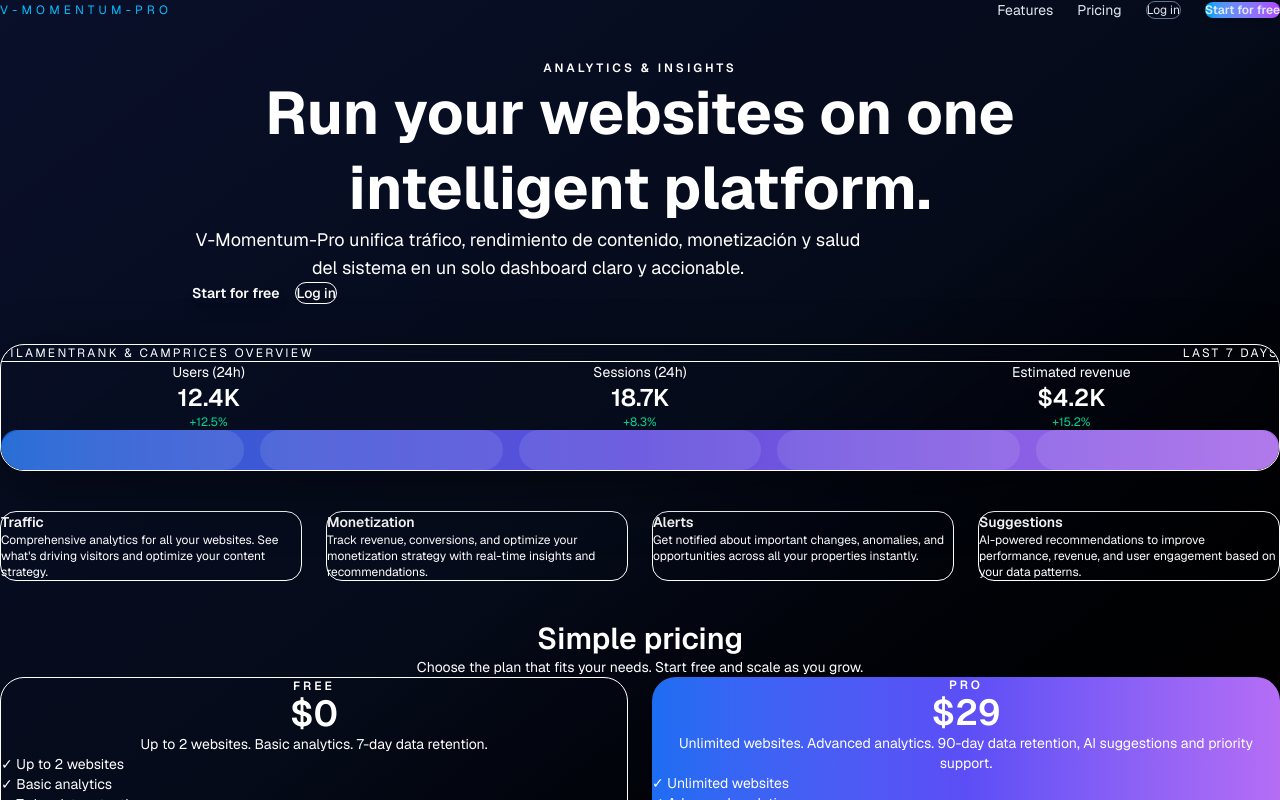
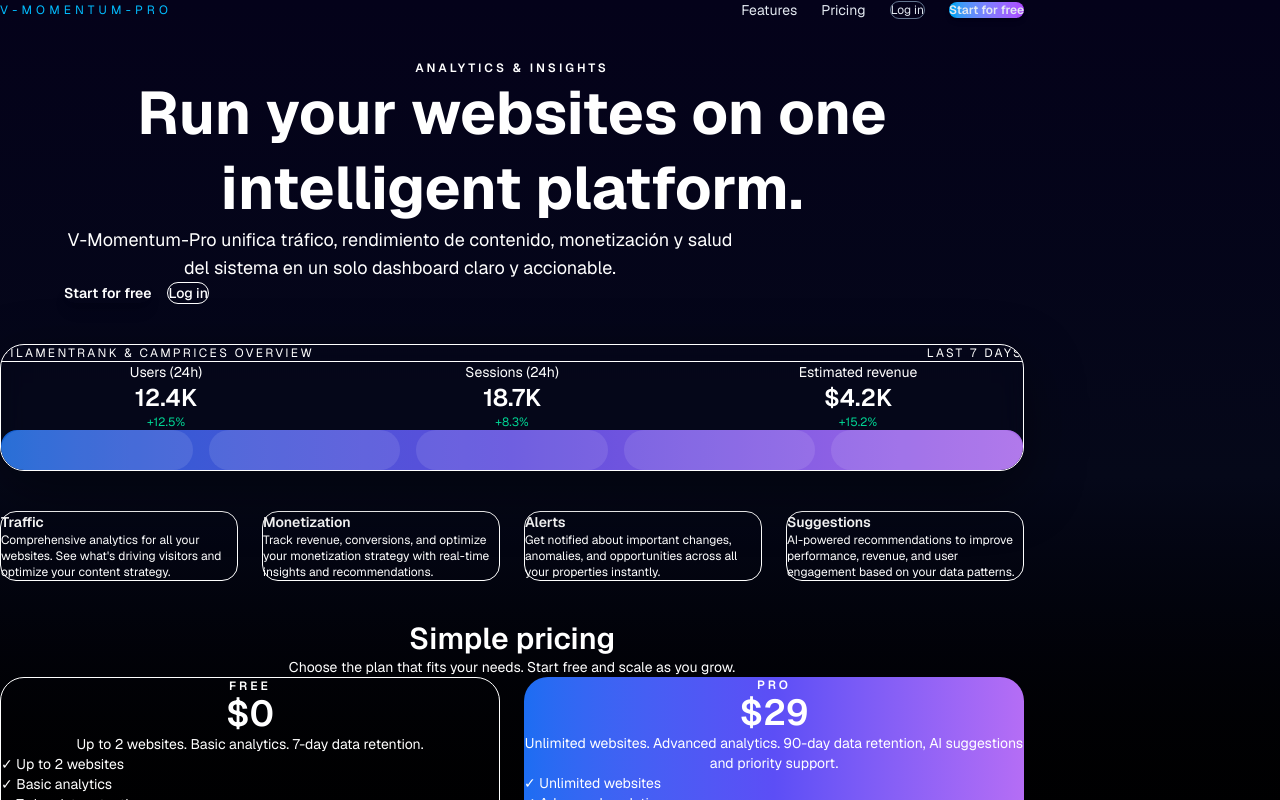
Before and after one commit to gemamaxgroup-ai/v-momentum-pro, a Next.js app: page / in a window 1280 px wide. Shown: the top 800 px of the page. Built offline with nearby package versions, Linux system fonts and the light colour scheme.

Commit message:
style: adjust layout width and global gradient for clearer centered hero

```diff
--- a/app/layout.tsx
+++ b/app/layout.tsx
@@ -27,7 +27,7 @@
       <body
         className={`${geistSans.variable} ${geistMono.variable} antialiased font-sans min-h-screen`}
       >
-        <div className="min-h-screen bg-gradient-to-br from-[#0A0F2A] via-[#050B19] to-[#000000] text-white">
+        <div className="min-h-screen bg-gradient-to-b from-[#04021a] via-[#050819] to-[#000000] text-white">
           {children}
         </div>
       </body>
--- a/components/landing/LandingPage.tsx
+++ b/components/landing/LandingPage.tsx
@@ -5,7 +5,7 @@
 export default function LandingPage() {
   return (
     <div className="w-full text-white">
-      <div className="w-full max-w-7xl mx-auto px-6 pt-28 pb-28 flex flex-col gap-10">
+      <div className="w-full max-w-5xl mx-auto px-6 pt-28 pb-28 flex flex-col gap-10">
         {/* NAV SUPERIOR */}
         <header className="flex items-center justify-between gap-4">
           <Link href="/" className="text-xs tracking-[0.35em] text-sky-400 uppercase hover:text-sky-300 transition-colors">
```
